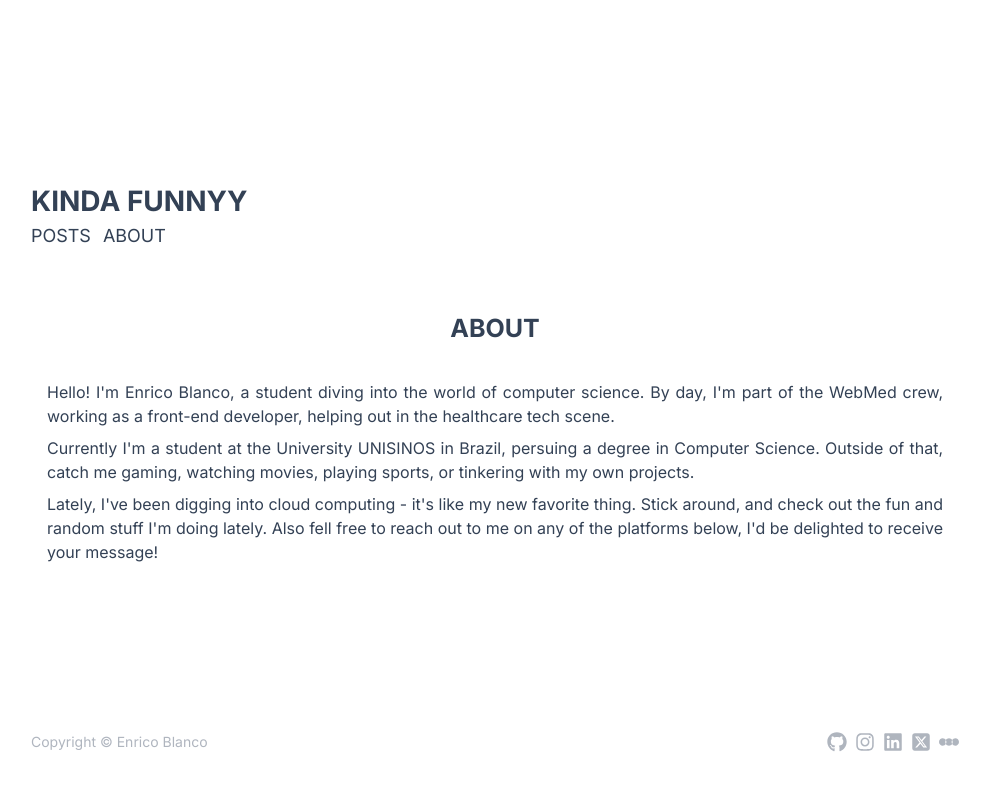
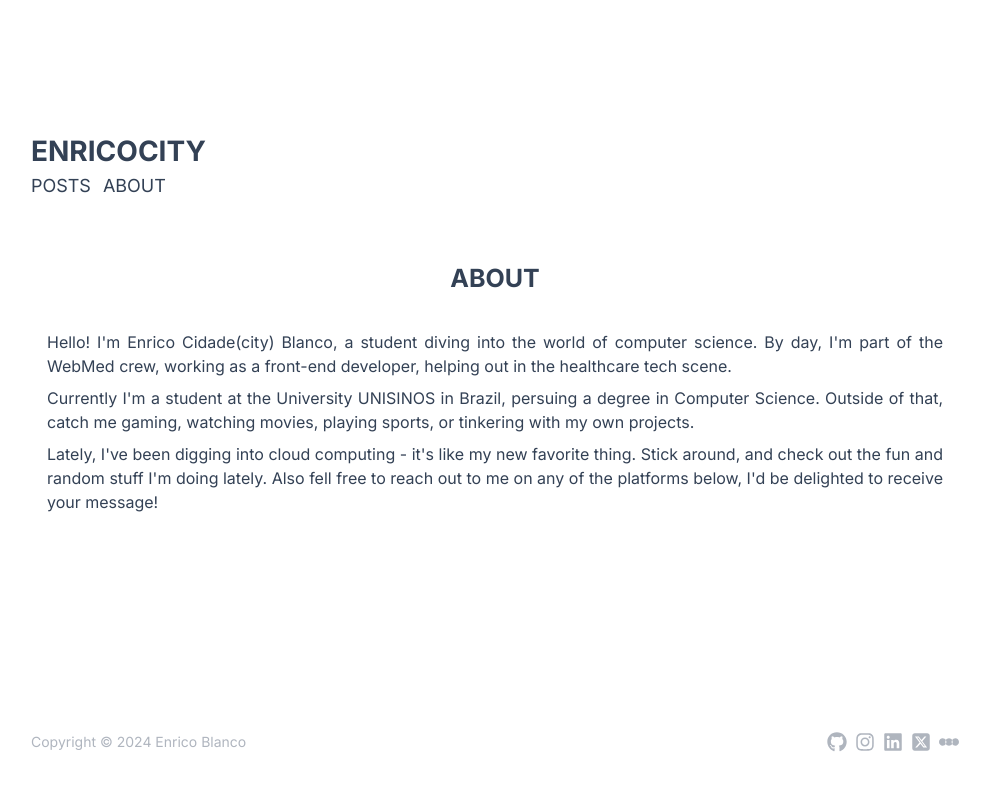
Before and after one commit to enricoblanco/enrico-blog, a Next.js app: page /about in a window 1280 px wide. Shown: the top 790 px of the page, without its empty margins (145-1135 px from the left). Built offline with nearby package versions, Linux system fonts and the light colour scheme.

Commit message:
ajustes front

```diff
--- a/src/app/components/About.tsx
+++ b/src/app/components/About.tsx
@@ -10,10 +10,10 @@ export const About = () => {
           <div className="text-[25px] flex justify-center font-bold">ABOUT</div>
           <div className="text-justify flex flex-col gap-2">
             <p>
-              Hello! I&apos;m Enrico Blanco, a student diving into the world of
-              computer science. By day, I&apos;m part of the WebMed crew,
-              working as a front-end developer, helping out in the healthcare
-              tech scene.
+              Hello! I&apos;m Enrico Cidade(city) Blanco, a student diving into
+              the world of computer science. By day, I&apos;m part of the WebMed
+              crew, working as a front-end developer, helping out in the
+              healthcare tech scene.
             </p>
             <p>
               Currently I&apos;m a student at the University UNISINOS in Brazil,
--- a/src/app/components/Footer.tsx
+++ b/src/app/components/Footer.tsx
@@ -5,9 +5,9 @@ import { SiLetterboxd } from 'react-icons/si'
 
 export const Footer = () => {
   return (
-    <div className="w-full text-sm px-44 pb-12">
+    <div className="w-full text-sm px-44 py-12">
       <div className="flex justify-between text-gray-400 opacity-80">
-        <div>Copyright © Enrico Blanco</div>
+        <div>Copyright © 2024 Enrico Blanco</div>
         <ul className="flex flex-row gap-2 text-xl">
           <li>
             <Link
--- a/src/app/components/Navbar.tsx
+++ b/src/app/components/Navbar.tsx
@@ -4,9 +4,9 @@ import React from 'react'
 export const Navbar = () => {
   return (
     <div className="flex-col flex justify-center">
-      <div className="pt-[180px] pb-[60px] px-44">
+      <div className="pt-[130px] pb-[60px] px-44">
         <Link href={'/'} className="text-[28px] font-bold">
-          KINDA FUNNYY
+          ENRICOCITY
         </Link>
         <nav>
           <ul className="flex flex-row gap-3 text-lg">
```
